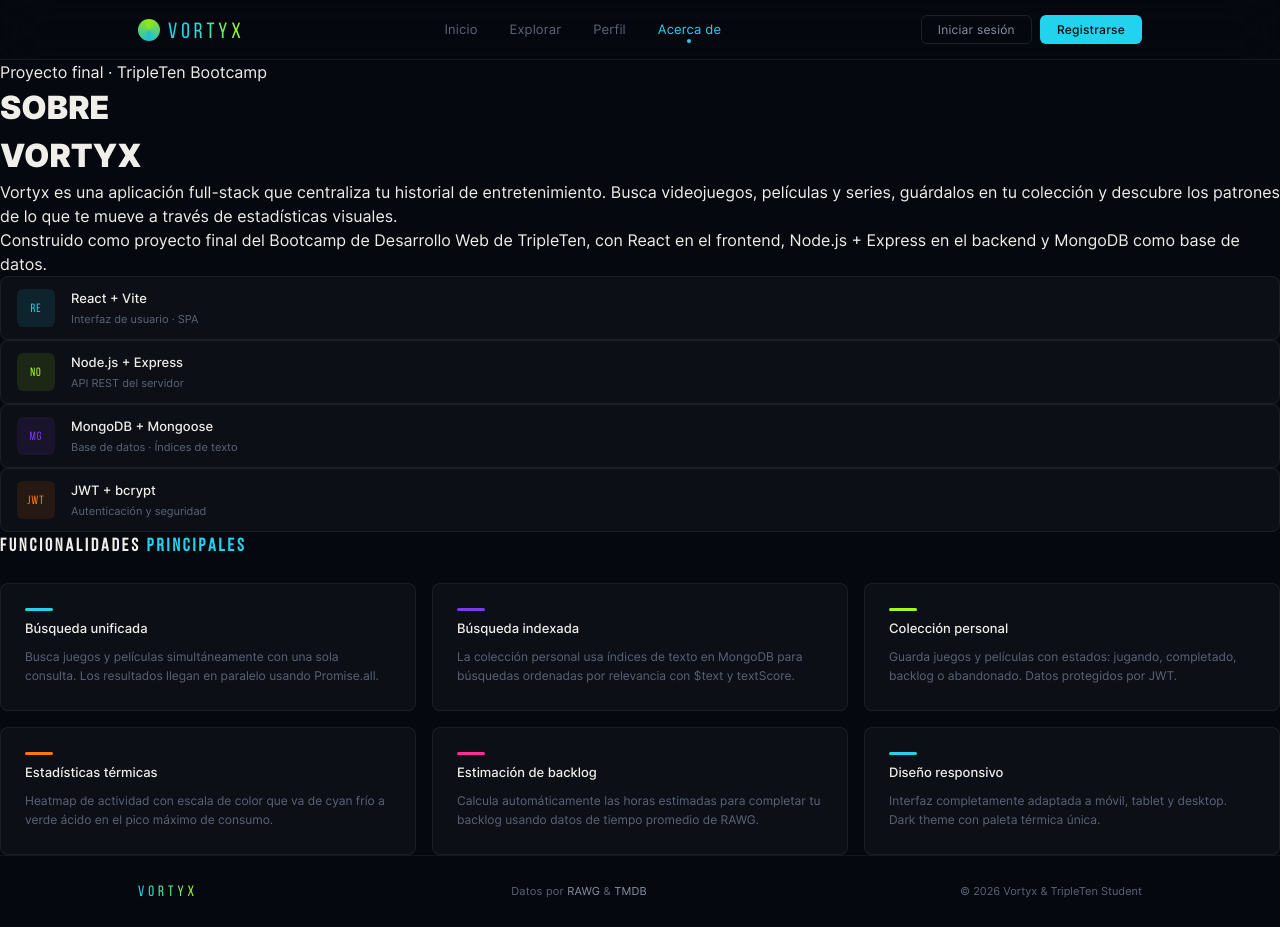
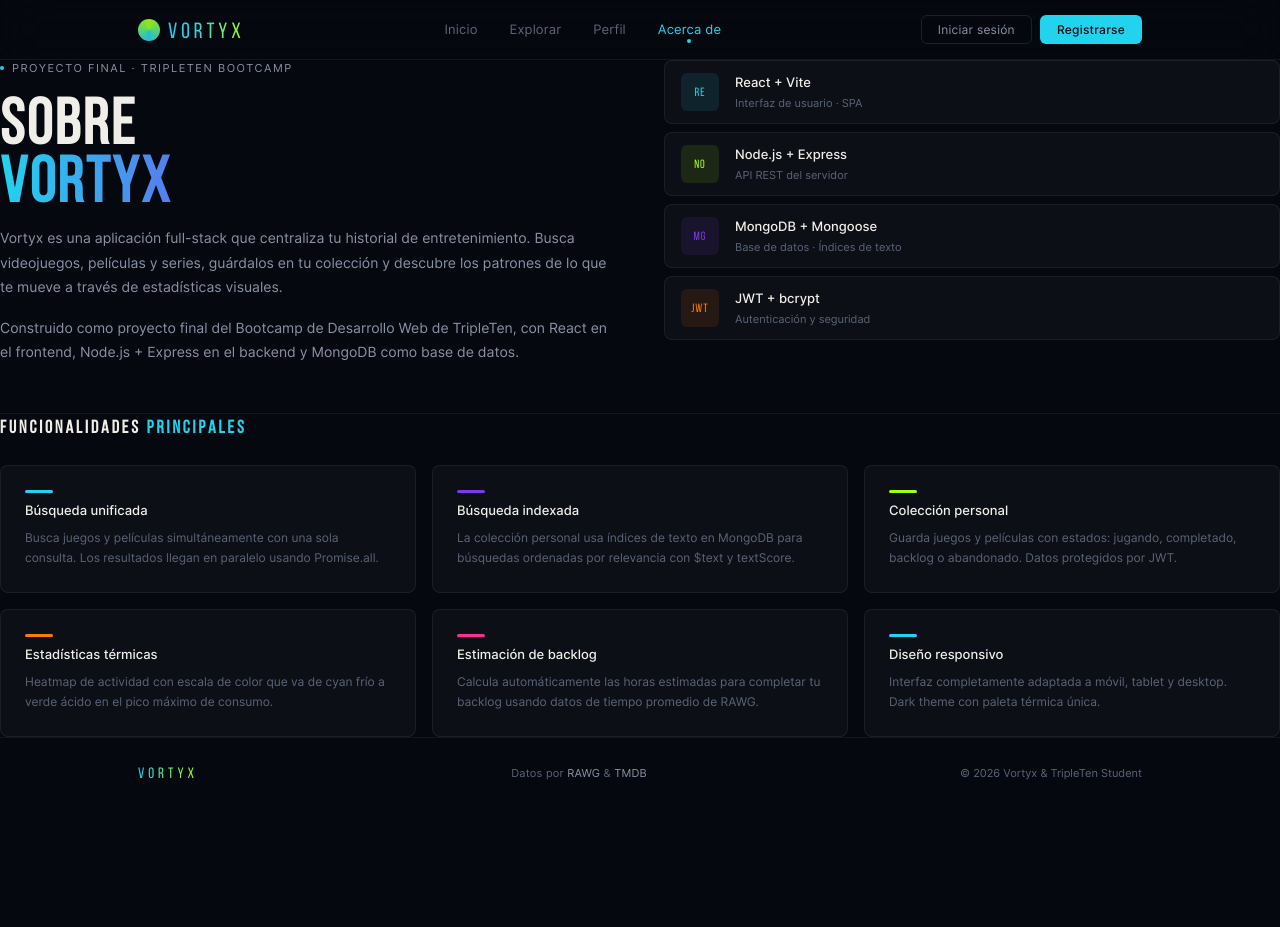
Before and after one commit to NorimNori/vortyx-frontend, a React (Vite) app: page /about in a window 1280 px wide. After the commit the page ends 808 px from the top, so only its background shows below. Built offline with nearby package versions, Linux system fonts and the light colour scheme; no server answers.

Commit message:
feat(ui): add css styles for HeroSection component

```diff
--- /dev/null
+++ b/src/components/About/HeroSection.css
@@ -0,0 +1,76 @@
+.about__hero {
+  display: grid;
+  grid-template-columns: 1fr 1fr;
+  gap: var(--spacing-2xl);
+  align-items: start;
+  padding-bottom: var(--spacing-2xl);
+  border-bottom: 1px solid var(--color-border);
+}
+
+.about__hero-left {
+  display: flex;
+  flex-direction: column;
+  gap: var(--spacing-md);
+}
+
+.about__eyebrow {
+  display: flex;
+  align-items: center;
+  gap: var(--spacing-sm);
+  font-size: 11px;
+  letter-spacing: 0.14em;
+  text-transform: uppercase;
+  color: var(--color-text-muted);
+  font-weight: 400;
+}
+
+.about__eyebrow-dot {
+  display: inline-block;
+  width: 4px;
+  height: 4px;
+  border-radius: 50%;
+  background: var(--color-brand);
+  flex-shrink: 0;
+}
+
+.about__title {
+  font-family: var(--font-display);
+  font-size: clamp(48px, 7vw, 64px);
+  letter-spacing: 3px;
+  line-height: 0.92;
+  color: var(--color-text);
+}
+
+.about__title-accent {
+  background: linear-gradient(
+    90deg,
+    var(--color-brand),
+    var(--color-vortex),
+    var(--color-success)
+  );
+  -webkit-background-clip: text;
+  -webkit-text-fill-color: transparent;
+  background-clip: text;
+  display: block;
+}
+
+.about__desc {
+  font-size: 14px;
+  color: var(--color-text-muted);
+  line-height: 1.75;
+  font-weight: 300;
+}
+
+.about__tech-list {
+  display: flex;
+  flex-direction: column;
+  gap: var(--spacing-sm);
+  list-style: none;
+}
+
+@media (max-width: 768px) {
+  .about__hero {
+    grid-template-columns: 1fr;
+    gap: var(--spacing-xl);
+  }
+}
--- a/src/components/About/HeroSection.jsx
+++ b/src/components/About/HeroSection.jsx
@@ -1,5 +1,6 @@
 import { TECH_STACK } from "../../utils/aboutData";
 import TechCard from "./TechCard";
+import "./HeroSection.css";
 
 function HeroSection() {
   return (
```
